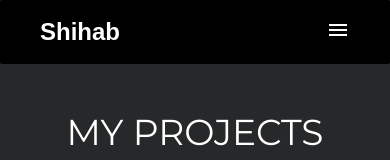
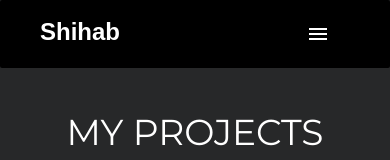
Before and after one commit to thecodemaster12/react-portfolio, a React (Vite) app: page /projects in a window 390 px wide. Shown: the top 160 px of the page. Built offline with nearby package versions, Linux system fonts and the light colour scheme; a web font is replaced by a local one.

Commit message:
Working on Mobile Navmanu

```diff
--- a/src/App.jsx
+++ b/src/App.jsx
@@ -1,6 +1,7 @@
 import { useState } from 'react'
 import './App.css'
 import Navbar from './components/Navbar'
+import Check from './components/MobileMenu'
 import Hero from './pages/Hero'
 import Projects from './pages/Projects'
 import Contact from './pages/Contact'
--- /dev/null
+++ b/src/components/MobileMenu.jsx
@@ -0,0 +1,49 @@
+import * as React from 'react';
+import Button from '@mui/material/Button';
+import Menu from '@mui/material/Menu';
+import MenuItem from '@mui/material/MenuItem';
+import MenuIcon from '@mui/icons-material/Menu';
+import { NavLink } from 'react-router-dom';
+
+
+
+const MobileMenu = () => {
+  const [anchorEl, setAnchorEl] = React.useState(null);
+  const open = Boolean(anchorEl);
+  const handleClick = (event) => {
+    setAnchorEl(event.currentTarget);
+  };
+  const handleClose = () => {
+    setAnchorEl(null);
+  };
+
+  return (
+    <div>
+      <Button
+        id="basic-button"
+        aria-controls={open ? 'basic-menu' : undefined}
+        aria-haspopup="true"
+        aria-expanded={open ? 'true' : undefined}
+        onClick={handleClick}
+      >
+        <MenuIcon className='text-white'/>
+      </Button>
+      <Menu
+        id="basic-menu"
+        anchorEl={anchorEl}
+        open={open}
+        onClose={handleClose}
+        MenuListProps={{
+          'aria-labelledby': 'basic-button',
+          'color': 'red',
+        }}
+      >
+        <MenuItem className='text-red-500' ><NavLink  to='/'><p className={'text-red-500'}>Home</p></NavLink></MenuItem>
+        <MenuItem className='text-red-500' ><NavLink  to='/projects'>Projects</NavLink> </MenuItem>
+        <MenuItem className='text-red-500' ><NavLink  to='/contact'>Contact</NavLink> </MenuItem>
+      </Menu>
+    </div>
+  );
+}
+
+export default MobileMenu
--- a/src/components/Navbar.jsx
+++ b/src/components/Navbar.jsx
@@ -2,6 +2,7 @@ import React from 'react'
 import { NavLink } from 'react-router-dom'
 import MenuIcon from '@mui/icons-material/Menu';
 import menu from '../menu-lined-240.png'
+import MobileMenu from './MobileMenu';
 
 const Navbar = () => {
   return (
@@ -17,9 +18,10 @@ const Navbar = () => {
                 <li className='font-base'><NavLink to='/projects'>Projects</NavLink></li>
                 <li className='font-base'><NavLink to='/contact'>Contact</NavLink></li>
             </ul>
-            <a href="">
-              <MenuIcon className='md:hidden' />
-            </a>
+              {/* <MenuIcon className='md:hidden' /> */}
+              <div className="md:hidden block">
+                <MobileMenu />
+              </div>
         </div>
     </nav>
   )
--- a/src/pages/Projects.jsx
+++ b/src/pages/Projects.jsx
@@ -26,7 +26,7 @@ const Projects = () => {
         <ProjectCard
         imgPath='/project2.png'
         title='Rick & Morty Wiki'
-        description='Explore the ultimate Rick and Morty character compendium!  This comprehensive wiki  catalogs every character from the wacky animated series.'
+        description='This comprehensive wiki catalogs every character from the wacky animated series.'
         projectUrl='https://rick-and-morty-wikis.netlify.app/'
         />
         </div>
```
